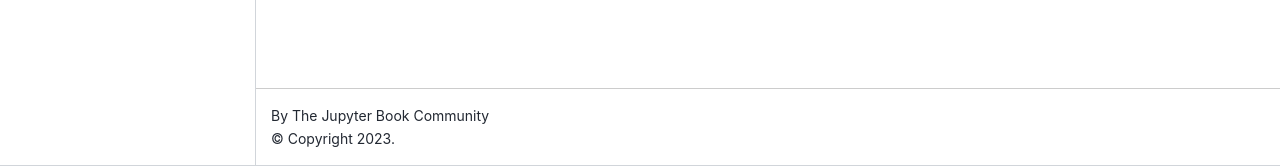
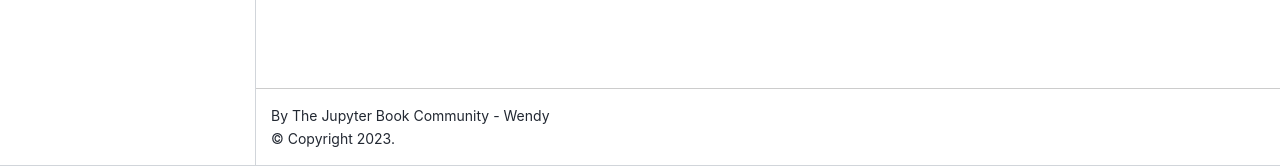
Before and after one commit to yangtzunon/assignment8, a Jupyter Book: the page built from intro.md, in a window 1280 px wide. Shown: the part 734-900 px from the top of the page. Built offline with Jupyter Book 1.0.4 settings and Sphinx 7.4.7 and the Sphinx Book theme 1.1.4, drawn with Linux system fonts in a browser that asks for light colours; part of the change alters nothing that is shown.

Commit message:
Update the metadata for the book

```diff
--- a/_config.yml
+++ b/_config.yml
@@ -1,8 +1,8 @@
 # Book settings
 # Learn more at https://jupyterbook.org/customize/config.html
 
-title: My sample book
-author: The Jupyter Book Community
+title: Wendy's First Jupyter Book
+author: The Jupyter Book Community - Wendy
 logo: logo.png
 
 # Force re-execution of notebooks on each build.
```
